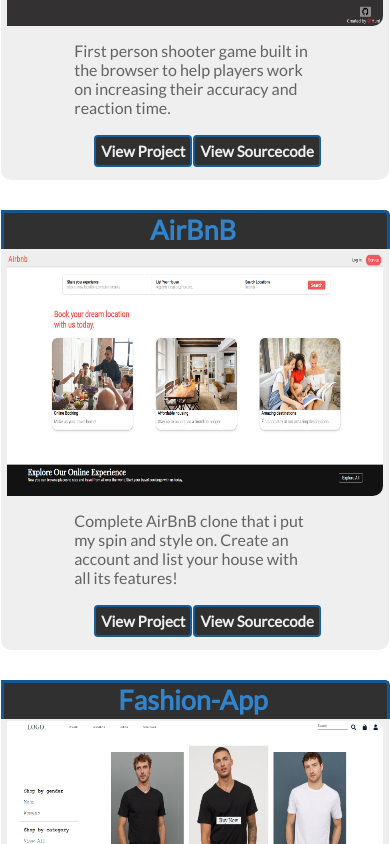
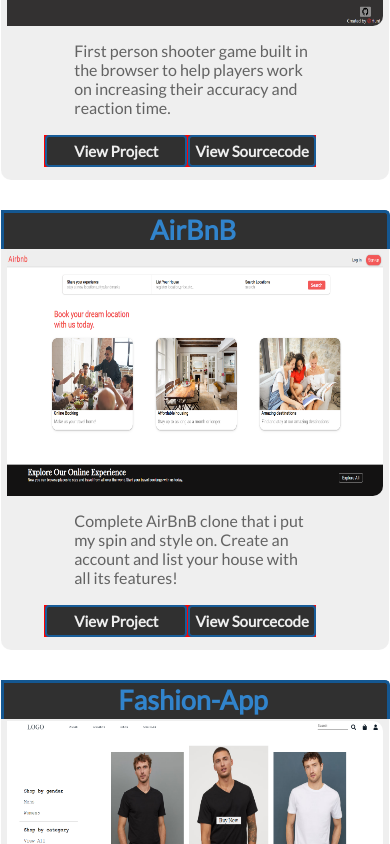
Before and after one commit to hunterfoulk/Portfoliov2, a React (Create React App) app: page / in a window 390 px wide. Shown: the part 1940-2784 px from the top of the page. Built offline with nearby package versions, Linux system fonts and the light colour scheme.

Commit message:
mobiles updates

```diff
--- a/src/app.scss
+++ b/src/app.scss
@@ -769,14 +769,19 @@
         padding: 15px;
       }
       .demos {
-        // margin-right: 5px;
-
+        background-color: red;
         position: relative;
-        right: 10px;
-
+        right: 15px;
         top: 3px;
         text-align: center;
         width: 100%;
+        height: 32px;
+        max-height: 32px;
+        align-items: stretch;
+        .view-project-button {
+          flex: 1;
+          max-height: 32px;
+        }
       }
     }
   }
```
